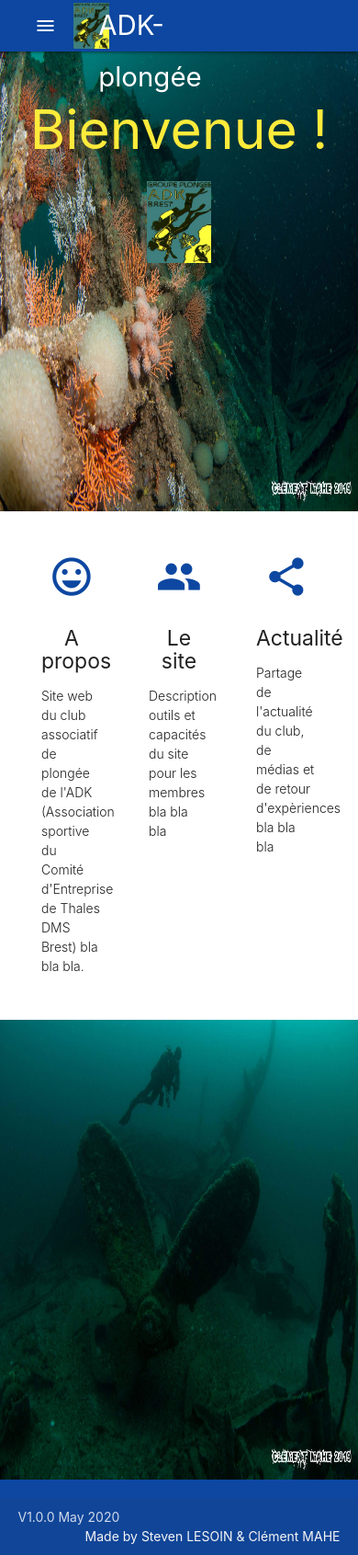
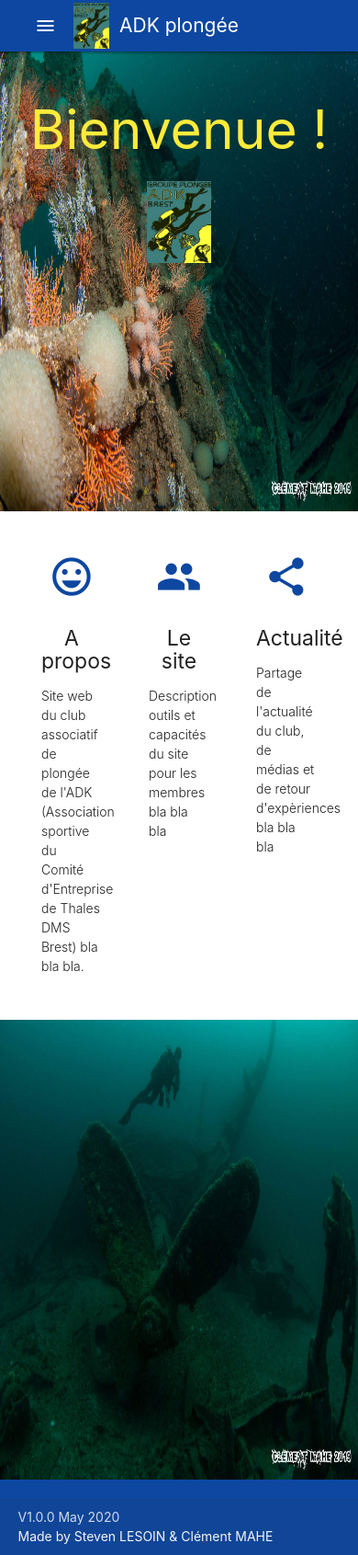
Before and after one commit to StevenLesoin/adk-plongee-website, a PHP site: page /index.php in a window 390 px wide. Shown: the whole page at 92% size. Run offline with PHP 8.4, Linux system fonts and the light colour scheme; some libraries are stand-ins or nearby versions.

Commit message:
Fixing responsive issue in navbar and footer, adding fixed navbar

```diff
--- a/css/style.css
+++ b/css/style.css
@@ -30,3 +30,8 @@
 	max-width: 90%;
   	max-height: 90%;
 }
+
+#logo-container
+{
+	font-size:1.5rem;
+}
--- a/tools/footer.php
+++ b/tools/footer.php
@@ -2,7 +2,8 @@
     <div class="footer-copyright">
       <div class="container">
       	V1.0.0 May 2020
-      	<a class="grey-text text-lighten-4 right" href="#!">Made by Steven LESOIN & Clément MAHE</a>
+      	<br>
+      	<a class="grey-text text-lighten-4 left" href="#!">Made by Steven LESOIN & Clément MAHE</a>
       </div>
     </div>
   </footer>
--- a/tools/navbar.php
+++ b/tools/navbar.php
@@ -12,11 +12,11 @@
 		<li><a href="admin.php">Infos membres</a></li>
 	</ul>
 
-
-  <nav class="blue darken-4" role="navigation">
+<div class="navbar-fixed">
+  <nav class="blue darken-4 col s12" role="navigation">
     <div class="nav-wrapper container">
       <img class="responsive-img" src="img/logo_adk.png" alt="Logo ADK plongée" id="logoAdkNavbar">
-      <a id="logo-container" href="index.php" class="brand-logo">ADK-plongée</a>
+      <a id="logo-container" href="index.php" class="brand-logo">ADK plongée</a>
       <a href="#" data-target="mobile-navbar" class="sidenav-trigger"><i class="material-icons">menu</i></a>
       <ul class="right hide-on-med-and-down">
         <li><a href="#">Contact</a></li>
@@ -53,7 +53,7 @@
       </ul>
     </div>
   </nav>
-
+</div>
 
       <ul class="sidenav" id="mobile-navbar">
         <li><a href="#">Contact</a></li>
```
Also changed, not shown: footer.php (deleted, +0 -7 lines). Lines whose indentation alone changed are shown as unchanged.
